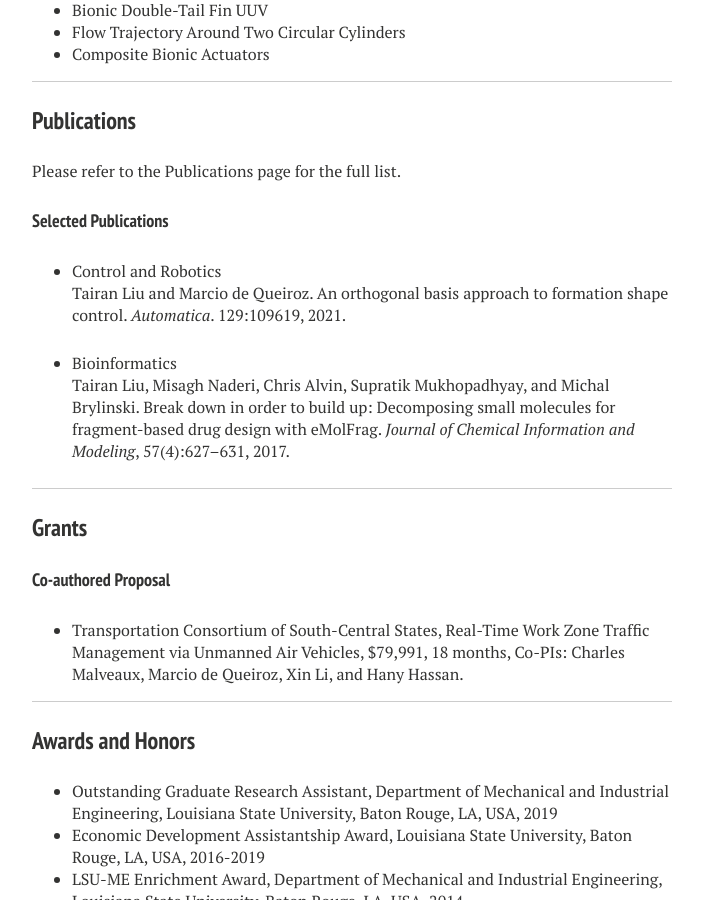
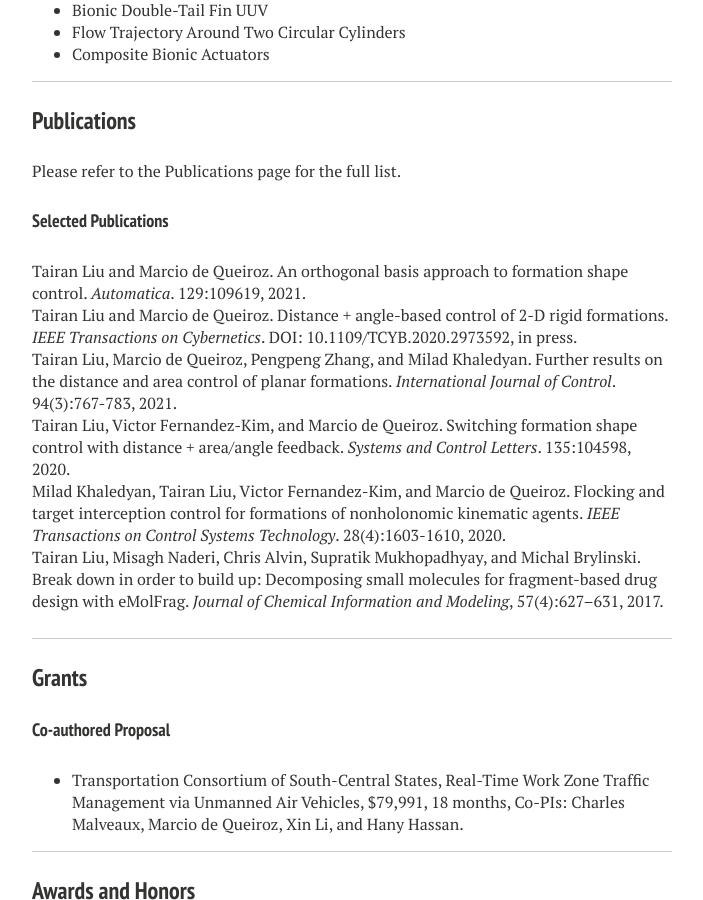
Before and after one commit to liutairan/liutairan.github.io, a Jekyll site: the page built from cv.md, in a window 1280 px wide and 900 px high, scrolled down 1325 px. Shown: the whole window, without its empty margins (288-991 px from the left). Built offline with Jekyll 4.4.1, drawn with Linux system fonts in a browser that asks for light colours; nearby versions of some CDN libraries.

Commit message:
Update cv.md

```diff
--- a/cv.md
+++ b/cv.md
@@ -66,10 +66,16 @@ Please refer to the [Publications](https://liutairan.github.io/publications/) pa
 
 #### Selected Publications
 
-* Control and Robotics
 Tairan Liu and Marcio de Queiroz. An orthogonal basis approach to formation shape control. *Automatica*. 129:109619, 2021.
 
-* Bioinformatics
+Tairan Liu and Marcio de Queiroz. Distance + angle-based control of 2-D rigid formations. *IEEE Transactions on Cybernetics*. DOI: 10.1109/TCYB.2020.2973592, in press.
+
+Tairan Liu, Marcio de Queiroz, Pengpeng Zhang, and Milad Khaledyan. Further results on the distance and area control of planar formations. *International Journal of Control*. 94(3):767-783, 2021.
+
+Tairan Liu, Victor Fernandez-Kim, and Marcio de Queiroz. Switching formation shape control with distance + area/angle feedback. *Systems and Control Letters*. 135:104598, 2020.
+
+Milad Khaledyan, Tairan Liu, Victor Fernandez-Kim, and Marcio de Queiroz. Flocking and target interception control for formations of nonholonomic kinematic agents. *IEEE Transactions on Control Systems Technology*. 28(4):1603-1610, 2020.
+
 Tairan Liu, Misagh Naderi, Chris Alvin, Supratik Mukhopadhyay, and Michal Brylinski. Break down in order to build up: Decomposing small molecules for fragment-based drug design with eMolFrag. *Journal of Chemical Information and Modeling*, 57(4):627–631, 2017.
 
 ***
```
